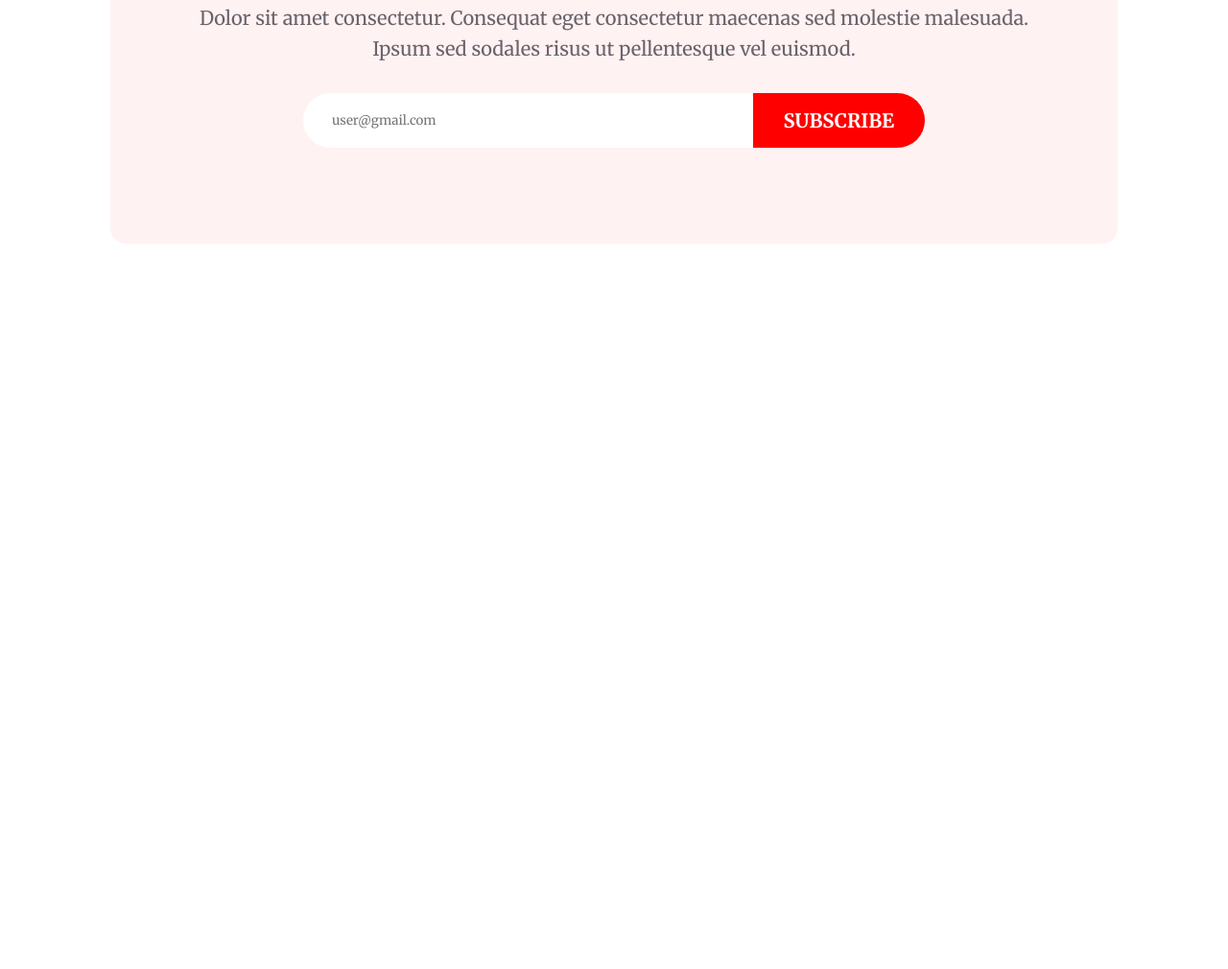
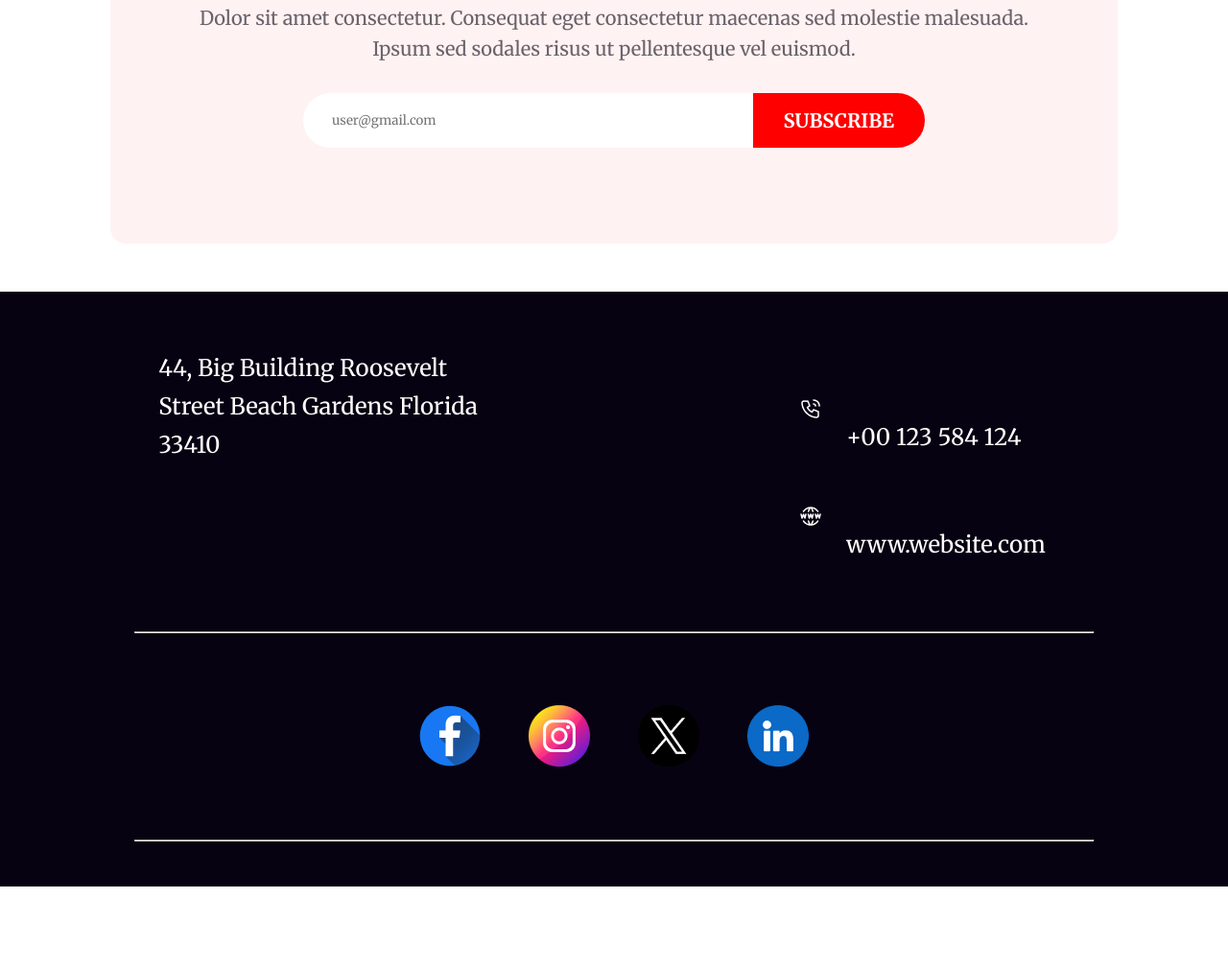
Before and after one commit to ImranRifat067/B9-Assignment1-repo, a plain HTML site: page index.html in a window 1280 px wide. Shown: the part 4574-5584 px from the top of the page at 96% size. Before the commit the page ends 4878 px from the top, so only its background shows below. Drawn offline with Linux system fonts and the light colour scheme.

Commit message:
footer added

```diff
--- a/index.html
+++ b/index.html
@@ -118,15 +118,33 @@
             </div>
         </section>
         <!-- ------subscription section end----- -->
-
-
-
     </main>
     <!-- ------main section ends here----- -->
 
     <!-- ------footer section start here----- -->
     <footer>
-
+        <div class="banner footer-container">
+            <div class="contact-container">
+                <p>44, Big Building Roosevelt Street
+                    Beach Gardens Florida 33410</p>
+                <div class="contact-number">
+                    <p><img src="resources/Call.png" alt="">+00 123 584 124</p>
+                    <a href="x"> <img src="resources/Website.png" alt="">www.website.com</a>
+                </div>
+            </div>
+            <hr>
+            <div class="socialMdia-link">
+                <img src="resources/Facebook.png" alt="">
+                <img src="resources/Instagram.png" alt="">
+                <img src="resources/Twitter.png" alt="">
+                <img src="resources/Linkedin.png" alt="">
+            </div>
+            <hr>
+            <div class="copyright">
+                <p>2017, All Rights Reserved.</p>
+                <p>Unsubscribe</p>
+            </div>
+        </div>
     </footer>
     <!-- ------footer section ends here------ -->
 </body>
--- a/style/style.css
+++ b/style/style.css
@@ -224,22 +224,24 @@ button {
 
 /* ------subscription section start---- */
 #Subscribtion {
-    margin-top:100px;
+    margin-top: 100px;
 
 }
 
-#Subscribtion .Subscribe-container{
+#Subscribtion .Subscribe-container {
     height: 616px;
     border-radius: 16px;
     background: rgba(255, 0, 0, 0.05);
-    display:flex;
+    display: flex;
     justify-content: center;
     align-items: center;
     flex-direction: column;
 }
-#Subscribtion .Subscribe-container *{
-    margin:10px auto;
+
+#Subscribtion .Subscribe-container * {
+    margin: 10px auto;
 }
+
 #Subscribtion .Subscribe-container h2 {
     color: #070211;
     font-size: 48px;
@@ -251,25 +253,87 @@ button {
     font-size: 20px;
     font-weight: 400;
     line-height: 32px;
-    max-width:896px;
+    max-width: 896px;
     text-align: center;
 }
-#Subscribtion .Subscribe-container form{
-    max-width:648px;
+
+#Subscribtion .Subscribe-container form {
+    max-width: 648px;
     display: flex;
 
 }
-#Subscribtion .Subscribe-container form input{
-    width:448px;
-    border:none;
-    padding-left:30px;
+
+#Subscribtion .Subscribe-container form input {
+    width: 448px;
+    border: none;
+    padding-left: 30px;
     border-radius: 50px 0px 0px 50px;
 }
-#Subscribtion .Subscribe-container form button{
+
+#Subscribtion .Subscribe-container form button {
     border-radius: 0px 50px 50px 0px;
 }
+
 /* ----subscription section ends----- */
 
 /* ------main section ends------ */
 
 /* ------footer start here----- */
+footer {
+    background-color: #070211;
+    height: 620px;
+}
+
+.footer-container {
+    display: flex;
+    flex-direction: column;
+
+}
+
+.footer-container * {
+    margin: 25px
+}
+
+.footer-container .contact-container {
+
+    display: flex;
+    justify-content: space-between;
+}
+.footer-container .contact-container .contact-number{
+
+}
+
+.footer-container .contact-container p {
+    max-width: 375px;
+    padding-top: 10px;
+    color: #FFF;
+    font-size: 24px;
+    font-weight: 500;
+    line-height: 40px;
+}
+
+.footer-container .contact-container a {
+    color: #FFF;
+    font-size: 24px;
+    font-weight: 500;
+    text-decoration: none;
+
+}
+
+.footer-container .socialMdia-link {
+    display: flex;
+    justify-content: center;
+}
+
+.footer-container .copyright {
+    display: flex;
+    justify-content: space-between;
+}
+
+.footer-container .copyright p {
+    color: #FFF;
+    font-size: 24px;
+    font-weight: 500;
+}
+
+/* -----footer section ends----- */
```
